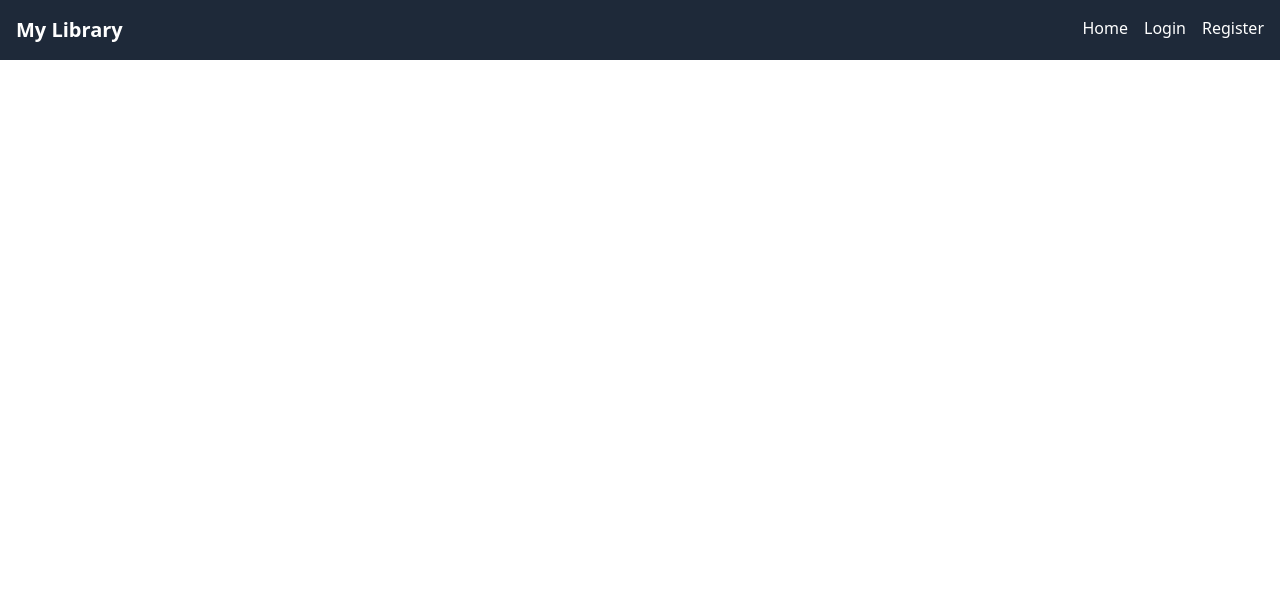
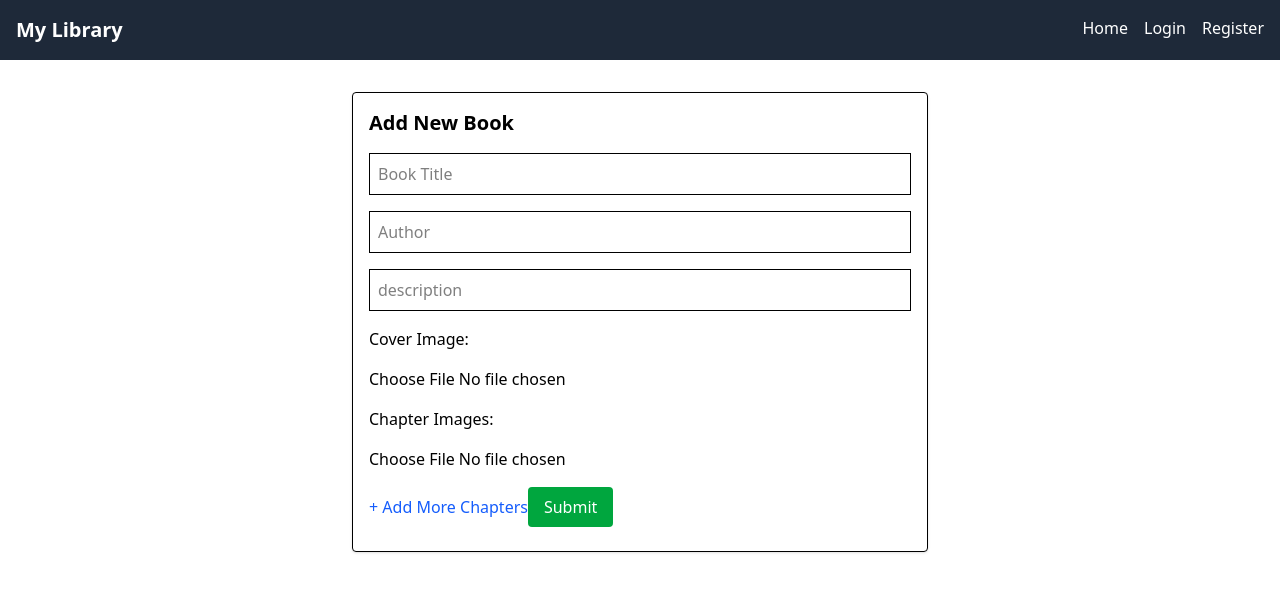
Before and after one commit to kishan7890/book-library-frontend, a React (Vite) app: page /add-book in a window 1280 px wide. Shown: the top 592 px of the page. Built offline with nearby package versions, Linux system fonts and the light colour scheme; no server answers.

Commit message:
add book feature added

```diff
--- a/src/App.jsx
+++ b/src/App.jsx
@@ -5,6 +5,7 @@ import Login from './pages/Login';
 import Register from './pages/Register';
 import MyBooks from './pages/MyBooks';
 import ShowBook from './pages/ShowBook';
+import AddBook from "./pages/AddBook";
 import { AuthProvider } from './context/AuthContext';
 
 function App() {
@@ -18,6 +19,7 @@ function App() {
           <Route path="/register" element={<Register />} />
           <Route path="/mybooks" element={<MyBooks />} />
           <Route path="/show-book/:id" element={<ShowBook />} />
+          <Route path="/add-book" element={<AddBook />} />
         </Routes>
       </Router>
     </AuthProvider>
--- a/src/components/Navbar.jsx
+++ b/src/components/Navbar.jsx
@@ -5,12 +5,15 @@ import { AuthContext } from '../context/AuthContext';
 function Navbar() {
   const { user, logout } = useContext(AuthContext);
 
+  const isAdmin = user?.email === "kishansahu9348@gmail.com";
+
   return (
     <nav className="bg-gray-800 text-white p-4 flex justify-between">
       <h1 className="text-xl font-bold"><Link to="/">My Library</Link></h1>
       <div className="space-x-4">
         <Link to="/">Home</Link>
         {user && <Link to="/mybooks">My Books</Link>}
+        {isAdmin && <Link to="/add-book">Add Book</Link>}
         {!user ? (
           <>
             <Link to="/login">Login</Link>
--- /dev/null
+++ b/src/pages/AddBook.jsx
@@ -0,0 +1,115 @@
+import { useState } from "react";
+import axios from "axios";
+
+const AddBook = () => {
+  const [title, setTitle] = useState("");
+  const [author, setAuthor] = useState("");
+  const [description, setdescription] = useState("");
+  const [coverImage, setCoverImage] = useState(null);
+  const [chapterImages, setChapterImages] = useState([null]);
+
+  const addChapterField = () => {
+    setChapterImages([...chapterImages, null]);
+  };
+
+  const handleChapterImageChange = (e, idx) => {
+    const files = [...chapterImages];
+    files[idx] = e.target.files[0];
+    setChapterImages(files);
+  };
+
+  const handleSubmit = async (e) => {
+    e.preventDefault();
+
+    const formData = new FormData();
+    formData.append("title", title);
+    formData.append("author", author);
+    formData.append("description", description);
+    formData.append("coverImage", coverImage);
+    chapterImages.forEach((img) => img && formData.append("chapterImages", img));
+
+    try {
+      const res = await axios.post(
+        "https://book-library-backend-0vas.onrender.com/api/books/add",
+        formData,
+        {
+          withCredentials: true,
+          headers: { "Content-Type": "multipart/form-data" },
+        }
+      );
+      alert("Book added successfully!");
+    } catch (err) {
+      alert(err.response?.data?.message || "Upload failed");
+    }
+  };
+
+  return (
+    <div className="max-w-xl mx-auto p-4 mt-8 border rounded shadow">
+      <h2 className="text-xl font-semibold mb-4">Add New Book</h2>
+      <form onSubmit={handleSubmit} className="space-y-4">
+        <input
+          type="text"
+          className="w-full p-2 border"
+          placeholder="Book Title"
+          value={title}
+          onChange={(e) => setTitle(e.target.value)}
+          required
+        />
+
+        <input
+          type="text"
+          className="w-full p-2 border"
+          placeholder="Author"
+          value={author}
+          onChange={(e) => setAuthor(e.target.value)}
+          required
+        />
+
+        <input
+          type="text"
+          className="w-full p-2 border"
+          placeholder="description"
+          value={description}
+          onChange={(e) => setdescription(e.target.value)}
+          required
+        />
+
+        <label className="block">Cover Image:</label>
+        <input
+          type="file"
+          accept="image/*"
+          onChange={(e) => setCoverImage(e.target.files[0])}
+          required
+        />
+
+        <label className="block">Chapter Images:</label>
+        {chapterImages.map((_, idx) => (
+          <input
+            key={idx}
+            type="file"
+            accept="image/*"
+            onChange={(e) => handleChapterImageChange(e, idx)}
+            className="block mt-2"
+          />
+        ))}
+
+        <button
+          type="button"
+          className="text-blue-600 mt-2"
+          onClick={addChapterField}
+        >
+          + Add More Chapters
+        </button>
+
+        <button
+          type="submit"
+          className="bg-green-600 text-white px-4 py-2 rounded hover:bg-green-700"
+        >
+          Submit
+        </button>
+      </form>
+    </div>
+  );
+};
+
+export default AddBook;
```
